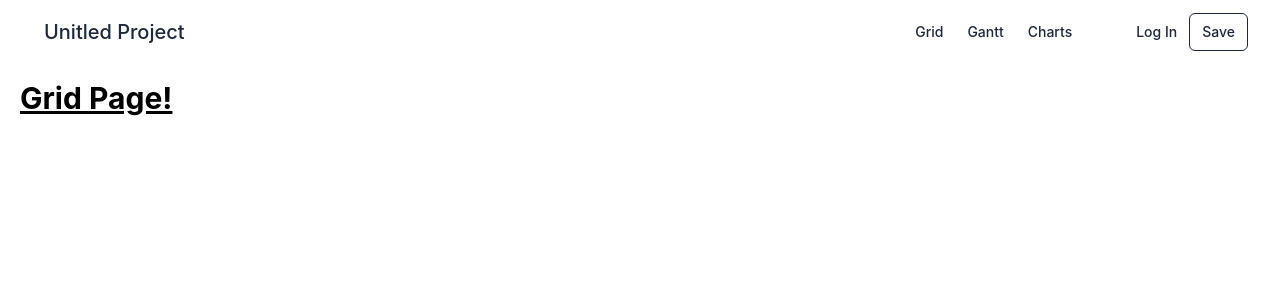
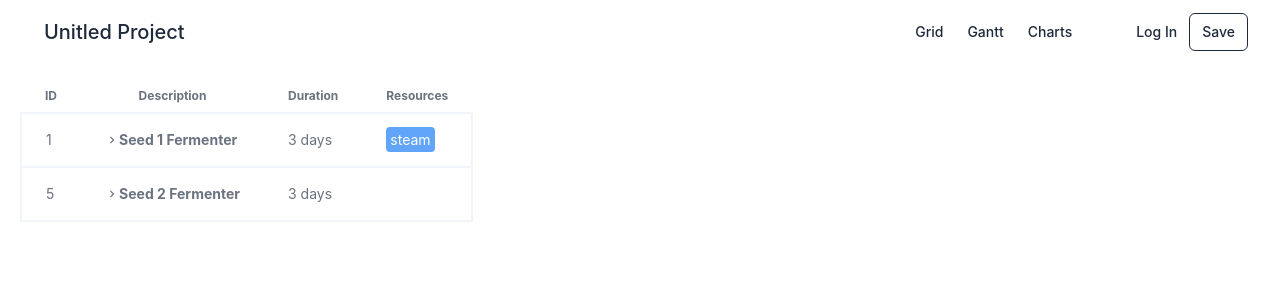
Before and after one commit to mama4294/schedule-pro, a React (Create React App) app: page / in a window 1280 px wide. Shown: the top 300 px of the page. Built offline with nearby package versions, Linux system fonts and the light colour scheme.

Commit message:
adds table component with expandable rows

```diff
--- a/package.json
+++ b/package.json
@@ -6,10 +6,12 @@
     "@testing-library/jest-dom": "^5.16.4",
     "@testing-library/react": "^13.0.1",
     "@testing-library/user-event": "^13.5.0",
-    "react": "^18.0.0",
-    "react-dom": "^18.0.0",
+    "react": "^17.0.0",
+    "react-dom": "^17.0.0",
+    "react-icons": "^4.3.1",
     "react-router-dom": "^6.3.0",
     "react-scripts": "5.0.1",
+    "react-table": "^7.7.0",
     "web-vitals": "^2.1.4"
   },
   "scripts": {
--- a/src/App.js
+++ b/src/App.js
@@ -1,6 +1,7 @@
 import "./App.css";
 import React, { useState } from "react";
 import { Link, Outlet, Routes, Route } from "react-router-dom";
+import GridPage from "./routes/grid-page";
 
 import { Button } from "./components/button/button";
 
@@ -119,10 +120,6 @@ const Navigation = () => {
   );
 };
 
-const GridPage = () => {
-  return <h1 className="text-3xl font-bold underline">Grid Page!</h1>;
-};
-
 const GanttPage = () => {
   return <h1 className="text-3xl font-bold underline">Gantt Page!</h1>;
 };
--- /dev/null
+++ b/src/components/table.jsx
@@ -0,0 +1,49 @@
+import {useTable, useExpanded} from "react-table"
+
+
+const Table = ({ columns, data }) => {
+    const {
+      getTableProps,
+      getTableBodyProps,
+      headerGroups,
+      rows,
+      prepareRow,
+      state: { expanded },
+    } = useTable(
+      {
+        columns,
+        data,
+      },
+      useExpanded // Use the useExpanded plugin hook
+    )
+
+    return (
+      <>
+        <table {...getTableProps()} className ="">
+          <thead>
+            {headerGroups.map(headerGroup => (
+              <tr {...headerGroup.getHeaderGroupProps()}>
+                {headerGroup.headers.map(column => (
+                  <th {...column.getHeaderProps()} className="px-6 py-2 text-xs text-gray-500">{column.render('Header')}</th>
+                ))}
+              </tr>
+            ))}
+          </thead>
+          <tbody {...getTableBodyProps()} className="bg-white">
+            {rows.map((row, i) => {
+              prepareRow(row)
+              return (
+                <tr {...row.getRowProps()} className="whitespace-nowrap border-2 border-slate-100">
+                  {row.cells.map(cell => {
+                    return <td {...cell.getCellProps()} className="px-6 py-4 text-sm text-gray-500">{cell.render('Cell')}</td>
+                  })}
+                </tr>
+              )
+            })}
+          </tbody>
+        </table>
+      </>
+    )
+  }
+
+  export default Table
--- a/src/index.js
+++ b/src/index.js
@@ -1,20 +1,20 @@
 import React from "react";
-import * as ReactDOMClient from "react-dom/client";
+import ReactDOM from "react-dom";
 import "./index.css";
 import App from "./App";
 import reportWebVitals from "./reportWebVitals";
 import { BrowserRouter } from "react-router-dom";
 
-const container = document.getElementById("root");
-// Create a root.
-const root = ReactDOMClient.createRoot(container);
-// Initial render: Render an element to the root.
-root.render(
+ReactDOM.render(
   <React.StrictMode>
     <BrowserRouter>
       <App />
     </BrowserRouter>
-  </React.StrictMode>
+  </React.StrictMode>,
+  document.getElementById("root")
 );
 
+// If you want to start measuring performance in your app, pass a function
+// to log results (for example: reportWebVitals(console.log))
+// or send to an analytics endpoint. Learn more: https://bit.ly/CRA-vitals
 reportWebVitals();
--- /dev/null
+++ b/src/routes/grid-page.jsx
@@ -0,0 +1,167 @@
+import React from "react"
+import Table from "../components/table"
+import {MdKeyboardArrowDown,MdKeyboardArrowRight} from "react-icons/md"
+import PreviousMap from "postcss/lib/previous-map"
+
+const GridPage = () =>{
+
+    const exampleData = React.useMemo(() => makeData(5, 5, 5), [])
+    console.log("example data")
+    console.log(exampleData)
+
+    const processData = React.useMemo(() => [{
+        id: 1,
+        name: "Seed 1 Fermenter",
+        duration: "3 days",
+        status: "single",
+        resources: "steam",
+        subRows: [
+            {
+                id: 2,
+                name: "CIP",
+                duration: "2 hours",
+                status: "single",
+                resources: "steam"
+            },
+            {
+                id: 3,
+                name: "SIP",
+                duration: "3 hours",
+                status: "single",
+                resources: "Steam"
+            },
+            {
+                id: 4,
+                name: "Fermenation",
+                duration: "5 days",
+                status: "single",
+            },
+            ]
+        },
+        {
+            id: 5,
+            name: "Seed 2 Fermenter",
+            duration: "3 days",
+            status: "single",
+            subRows: [
+                {
+                    id: 6,
+                    name: "CIP",
+                    duration: "2 hours",
+                    status: "single",
+                },
+                {
+                    id: 7,
+                    name: "SIP",
+                    duration: "3 hours",
+                    status: "single",
+                },
+                {
+                    id: 8,
+                    name: "Fermenation",
+                    duration: "5 days",
+                    status: "single",
+                },
+                ]
+            },
+    ], [])
+
+    console.log(processData)
+
+
+    const columns = React.useMemo(
+        () => [
+          {
+            Header: 'ID',
+            accessor: 'id',
+          },
+          {
+            // Build our expander column
+            id: 'expander', // Make sure it has an ID
+            Header: 'Description',
+            accessor: 'name',
+            Cell: ({row, value }) =>
+            // Use the row.canExpand and row.getToggleRowExpandedProps prop getter
+            // to build the toggle for expanding a row
+              {if(row.canExpand){
+                if(row.isExpanded){
+                  return (
+                    <div className="flex items-center">
+                    <MdKeyboardArrowDown  {...row.getToggleRowExpandedProps()}/>
+                    <span className="font-bold">{value}</span>
+                    </div>
+                  )
+                }else{
+                  return (
+                    <div className="flex items-center">
+                    <MdKeyboardArrowRight {...row.getToggleRowExpandedProps()}/>
+                    <span className="font-bold" >{value}</span>
+                    </div>
+                  )
+                }
+              }else{
+               return  <span {...row.getToggleRowExpandedProps({ style: {paddingLeft: `${row.depth * 2}rem`,},})}>{value}</span>
+              } }
+          },
+          {
+            Header: 'Duration',
+            accessor: 'duration',
+          },
+          {
+            Header: 'Resources',
+            accessor: 'resources',
+            Cell: ({value}) => {if(value){return(<span className="px-1 py-1 text-sm text-white bg-blue-400 rounded">{value}</span>)} else return null},
+          },
+        ],
+        []
+      )
+
+      return (
+        <Table columns={columns} data={processData}/>
+      )
+}
+
+
+const range = len => {
+  const arr = []
+  for (let i = 0; i < len; i++) {
+    arr.push(i)
+  }
+  return arr
+}
+
+const newPerson = () => {
+  const statusChance = Math.random()
+  return {
+    firstName: "Matthew",
+    lastName: "Malone",
+    age: Math.floor(Math.random() * 30),
+    visits: Math.floor(Math.random() * 100),
+    progress: Math.floor(Math.random() * 100),
+    status:
+      statusChance > 0.66
+        ? 'relationship'
+        : statusChance > 0.33
+        ? 'complicated'
+        : 'single',
+  }
+}
+
+ function makeData(...lens) {
+  const makeDataLevel = (depth = 0) => {
+    const len = lens[depth]
+    return range(len).map(d => {
+      return {
+        ...newPerson(),
+        subRows: lens[depth + 1] ? makeDataLevel(depth + 1) : undefined,
+      }
+    })
+  }
+
+  return makeDataLevel()
+}
+
+
+
+
+export default GridPage
```
Also changed, not shown: 1 other file (tests, documents, lock files or other folders).
